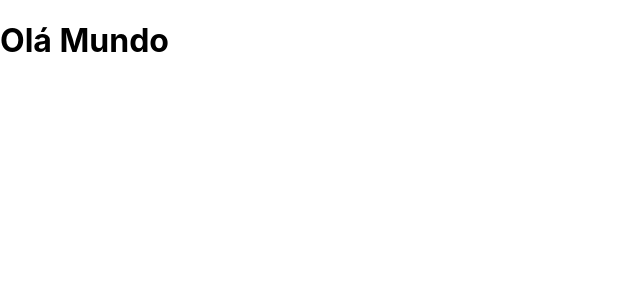
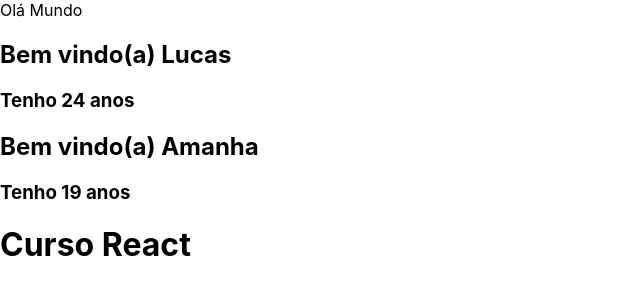
Before and after one commit to DFMaia/primeiro-projeto-react, a React (Create React App) app: page / in a window 1280 px wide. Shown: the top 300 px of the page, without its empty margins (0-640 px from the left). Built offline with nearby package versions, Linux system fonts and the light colour scheme.

Commit message:
Exemplo em código sobre o Stateless e sobre o props, podendo ser usado como uma variável

```diff
--- a/src/App.js
+++ b/src/App.js
@@ -1,8 +1,22 @@
 import React from 'react';
+
+const BemVindo = (props)  => {
+    return (
+        <div>
+            <h2> Bem vindo(a) {props.nome}</h2>
+            <h3>Tenho {props.idade} anos</h3>
+        </div>
+    );
+}
 
 function App(){
     return (
-        <div><h1>Olá Mundo</h1></div>
+        <div>
+            Olá Mundo
+            <BemVindo nome = "Lucas" idade = "24"/>
+            <BemVindo nome = "Amanha" idade = "19"/>
+            <h1>Curso React</h1>
+        </div>
     );
 }
 
```
Also changed, not shown: src/README.md (added), 1 other file (tests, documents, lock files or other folders).
